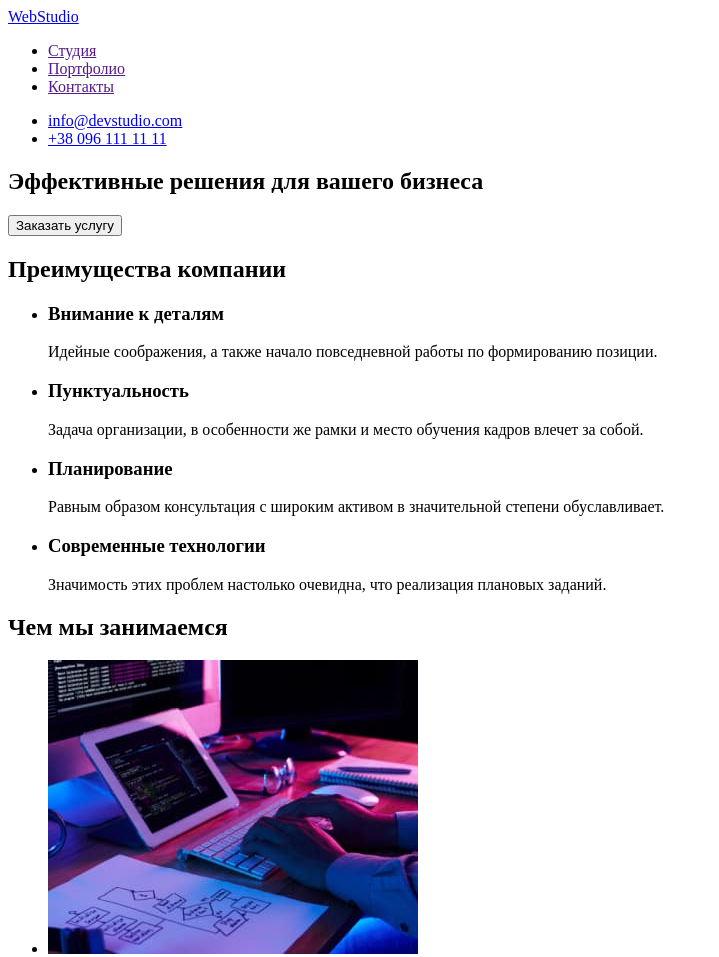
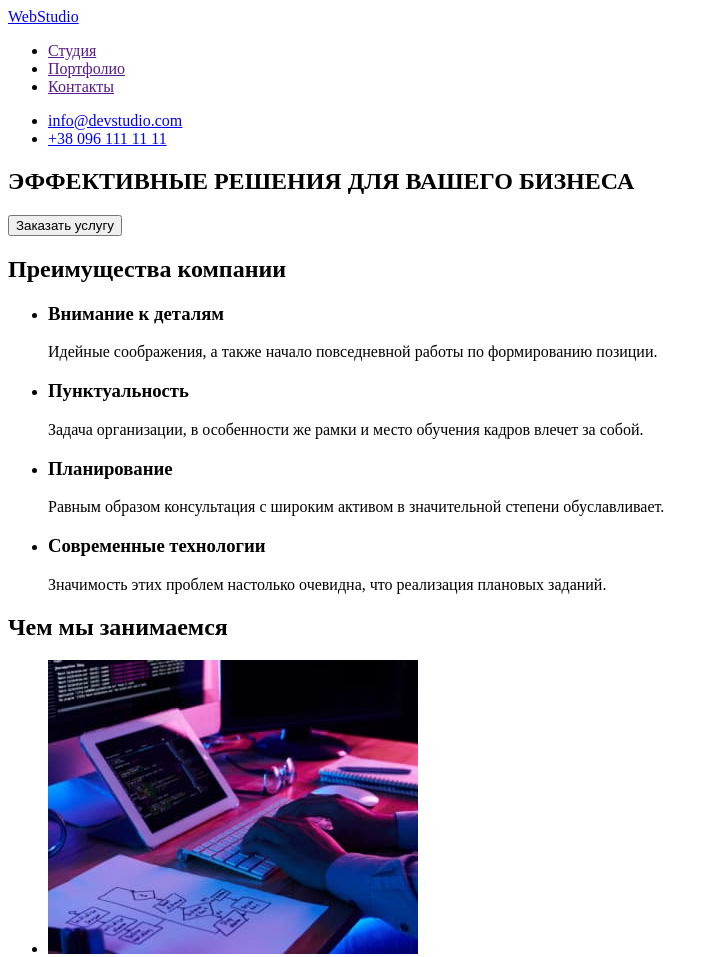
Before and after one commit to YevhenProkhorenko/goit-markup-hw-01, a plain HTML site: page index.html in a window 1280 px wide. Shown: the top 957 px of the page, without its empty margins (0-719 px from the left). Drawn offline with Linux system fonts and the light colour scheme.

Commit message:
Добавляет тег Main

```diff
--- a/index.html
+++ b/index.html
@@ -21,9 +21,10 @@
         <li><a href="tel:+380961111111">+38 096 111 11 11</a></li>
       </ul>
     </header>
+    <main>
       <div>
         <section>
-        <h1>Эффективные решения для вашего бизнеса</h1>
+          <h1>ЭФФЕКТИВНЫЕ РЕШЕНИЯ ДЛЯ ВАШЕГО БИЗНЕСА</h1>
           <button type="button">Заказать услугу</button>
         </section>
       </div>
@@ -47,15 +48,15 @@
           <li>
             <h3>Планирование</h3>
             <p>
-            Равным образом консультация с широким активом в значительной степени
-            обуславливает.
+              Равным образом консультация с широким активом в значительной
+              степени обуславливает.
             </p>
           </li>
           <li>
             <h3>Современные технологии</h3>
             <p>
-            Значимость этих проблем настолько очевидна, что реализация плановых
-            заданий.
+              Значимость этих проблем настолько очевидна, что реализация
+              плановых заданий.
             </p>
           </li>
         </ul>
@@ -120,6 +121,7 @@
           </li>
         </ul>
       </section>
+    </main>
     <footer>
       <a href="/">WebStudio</a>
       <ul>
```
Lines whose indentation alone changed are shown as unchanged.
